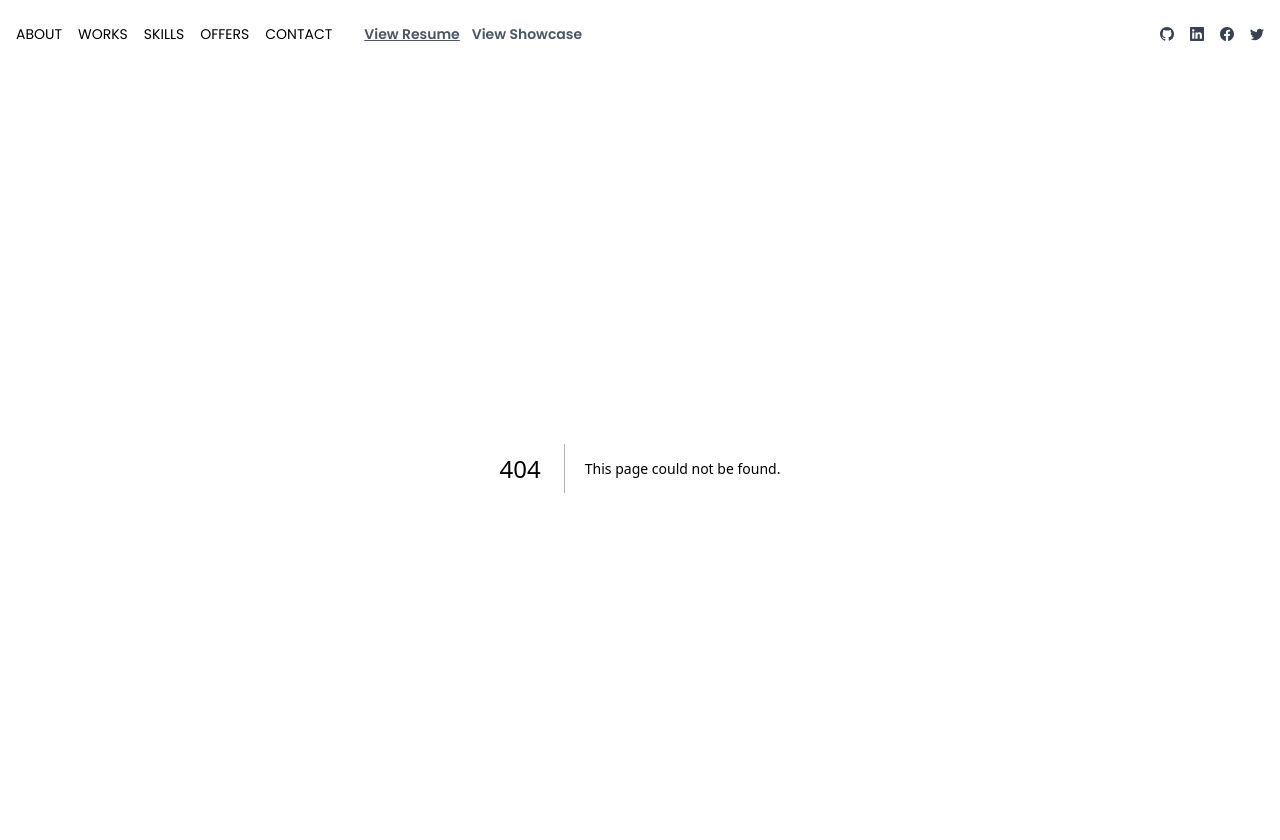
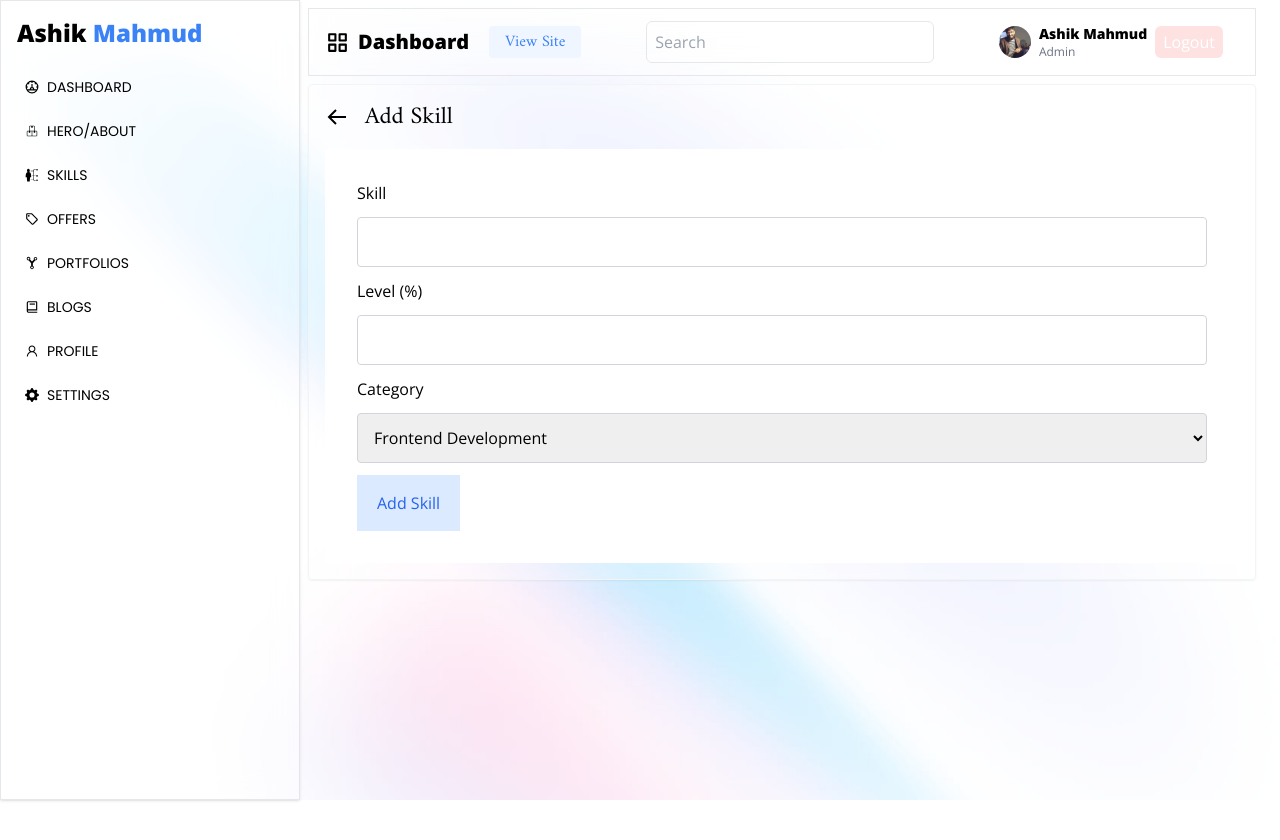
Before and after one commit to Ashik-Mahmud/nextjs-offical-portfolio, a Next.js app: page /dashboard/skills/add-skill in a window 1280 px wide. Before the commit this address had no page. Shown: the top 840 px of the page. After the commit the page ends 800 px from the top, so only its background shows below. Built offline with nearby package versions, Linux system fonts and the light colour scheme.

Commit message:
done to design add skills page

```diff
--- /dev/null
+++ b/pages/dashboard/skills/add-skill.tsx
@@ -0,0 +1,63 @@
+import DashboardLayout from "@/components/layouts/DashboardLayout";
+import { useRouter } from "next/router";
+import { BiArrowBack } from "react-icons/bi";
+
+type Props = {};
+
+const AddSkill = (props: Props) => {
+  const router = useRouter();
+  return (
+    <div>
+      <h3 className="text-2xl font-amiri flex items-center gap-4">
+        <span
+          className="cursor-pointer"
+          onClick={() => router.push(`/dashboard/skills`)}
+        >
+          <BiArrowBack />
+        </span>
+        Add Skill
+      </h3>
+      <form action="" className="mt-4 p-8 bg-white">
+        <div className="flex flex-col gap-3 mb-3">
+          <label htmlFor="skill">Skill</label>
+          <input
+            type="text"
+            name="skill"
+            id="skill"
+            className="w-full p-3 rounded border border-gray-300"
+          />
+        </div>
+        <div className="flex flex-col gap-3  mb-3">
+          <label htmlFor="level">Level (%)</label>
+          <input
+            type="number"
+            name="level"
+            id="level"
+            className="w-full p-3 rounded border border-gray-300"
+          />
+        </div>
+        <div className="flex flex-col gap-3 mb-3">
+          <label htmlFor="category">Category</label>
+          <select
+            name=""
+            id=""
+            className="w-full p-3 rounded  border border-gray-300"
+          >
+            <option value="">Frontend Development</option>
+            <option value="">Backend Development</option>
+            <option value="">Database Development</option>
+            <option value="">Others</option>
+          </select>
+        </div>
+        <button className="px-5 bg-blue-100 text-blue-600 p-4">
+          Add Skill
+        </button>
+      </form>
+    </div>
+  );
+};
+
+AddSkill.getLayout = (page: React.ReactNode) => (
+  <DashboardLayout>{page}</DashboardLayout>
+);
+export default AddSkill;
--- a/pages/dashboard/skills/index.tsx
+++ b/pages/dashboard/skills/index.tsx
@@ -1,4 +1,5 @@
 import DashboardLayout from "@/components/layouts/DashboardLayout";
+import Link from "next/link";
 import { BiEdit, BiTrash } from "react-icons/bi";
 
 type Props = {};
@@ -11,14 +12,17 @@ const SkillsPage = (props: Props) => {
           <h2 className="text-2xl font-bold my-2 font-amiri">
             Skills pages Customization
           </h2>
-          <button className="px-3 bg-blue-100 text-blue-600 p-2">
+          <Link
+            href={`/dashboard/skills/add-skill`}
+            className="px-3 bg-blue-100 text-blue-600 p-2"
+          >
             Add Skill
-          </button>
+          </Link>
         </div>
         <div className="content my-8 px-2 grid grid-cols-1 sm:grid-cols-2 md:grid-cols-3 lg:grid-cols-4 font-amiri">
           {/* frontend dev */}
           <div className="flex flex-col gap-3 shadow p-3 bg-[#ffffffad] backdrop-blur-sm">
-            <h3 className="text-xl font-bold">Frontend Development</h3>
+            <h3 className="text-xl font-bold">Frontend Tools</h3>
             <div>
               <table className="table w-full text-left">
                 <thead className="bg-gray-100">
@@ -56,7 +60,7 @@ const SkillsPage = (props: Props) => {
           </div>
           {/* backend dev */}
           <div className="flex flex-col gap-3 shadow p-3 bg-[#ffffffad] backdrop-blur-sm">
-            <h3 className="text-xl font-bold">Backend Development</h3>
+            <h3 className="text-xl font-bold">Backend Tools</h3>
             <div>
               <table className="table w-full text-left">
                 <thead className="bg-gray-100">
@@ -94,7 +98,7 @@ const SkillsPage = (props: Props) => {
           </div>
           {/* database dev */}
           <div className="flex flex-col gap-3 shadow p-3 bg-[#ffffffad] backdrop-blur-sm">
-            <h3 className="text-xl font-bold">Database Development</h3>
+            <h3 className="text-xl font-bold">Database Tools</h3>
             <div>
               <table className="table w-full text-left">
                 <thead className="bg-gray-100">
@@ -132,7 +136,7 @@ const SkillsPage = (props: Props) => {
           </div>
           {/* database dev */}
           <div className="flex flex-col gap-3 shadow p-3 bg-[#ffffffad] backdrop-blur-sm">
-            <h3 className="text-xl font-bold">Others Development</h3>
+            <h3 className="text-xl font-bold">Others Tools</h3>
             <div>
               <table className="table w-full text-left">
                 <thead className="bg-gray-100">
```
